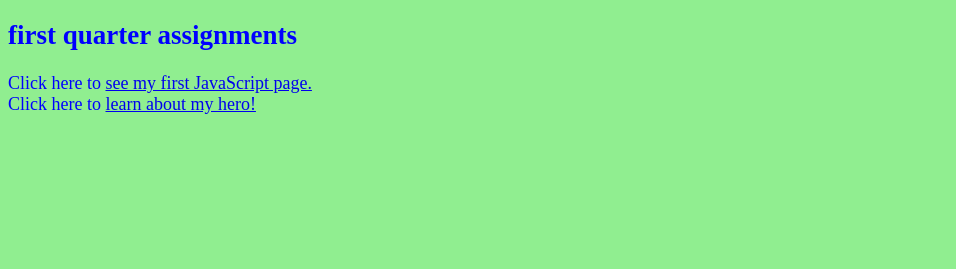
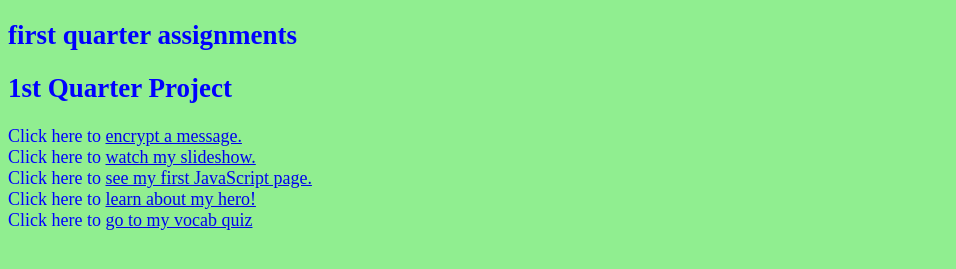
Before and after one commit to P7Loberg25/myWebSite, a plain HTML site: page index.html in a window 1280 px wide. Shown: the part 377-646 px from the top of the page, without its empty margins (0-956 px from the left). Drawn offline with Linux system fonts and the light colour scheme.

Commit message:
Update index.html

```diff
--- a/index.html
+++ b/index.html
@@ -13,9 +13,12 @@
 
 <h2>first quarter assignments</h2>
 
-
+<h2> 1st Quarter Project </h2>
+Click here to <a href="encrypt.html">encrypt a message.</a> <br/>
+Click here to <a href="slideshow.html">watch my slideshow.</a> <br/>
 Click here to <a href="JavaScript.html">see my first JavaScript page.</a> <br/>
-Click here to <a href="hero.html">learn about my hero!</a>
+Click here to <a href="hero.html">learn about my hero!</a> <br/>
+Click here to <a href="vocabQuiz2.html"> go to my vocab quiz </a> <br/>
 <font color = "white">
 
 
```
